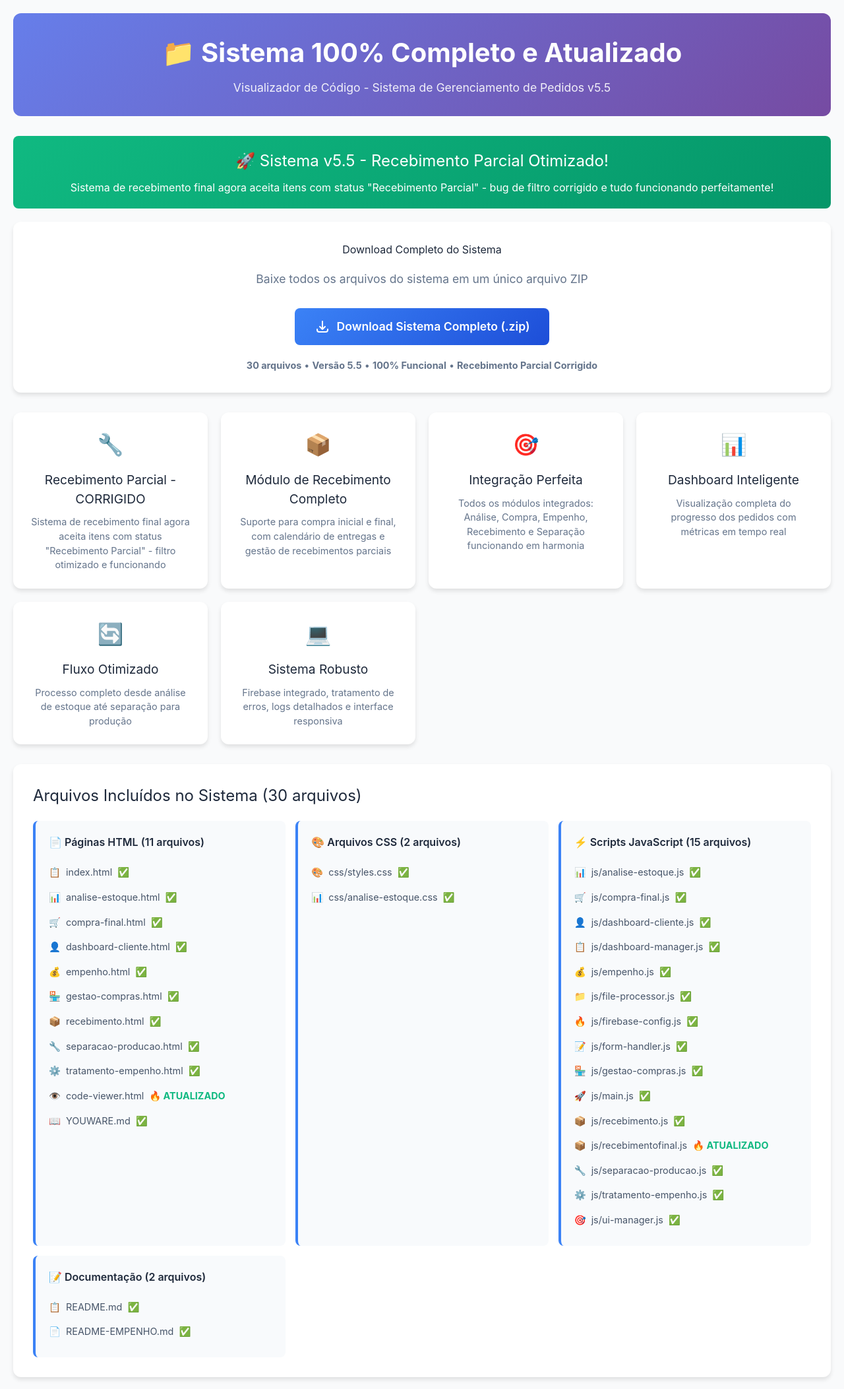
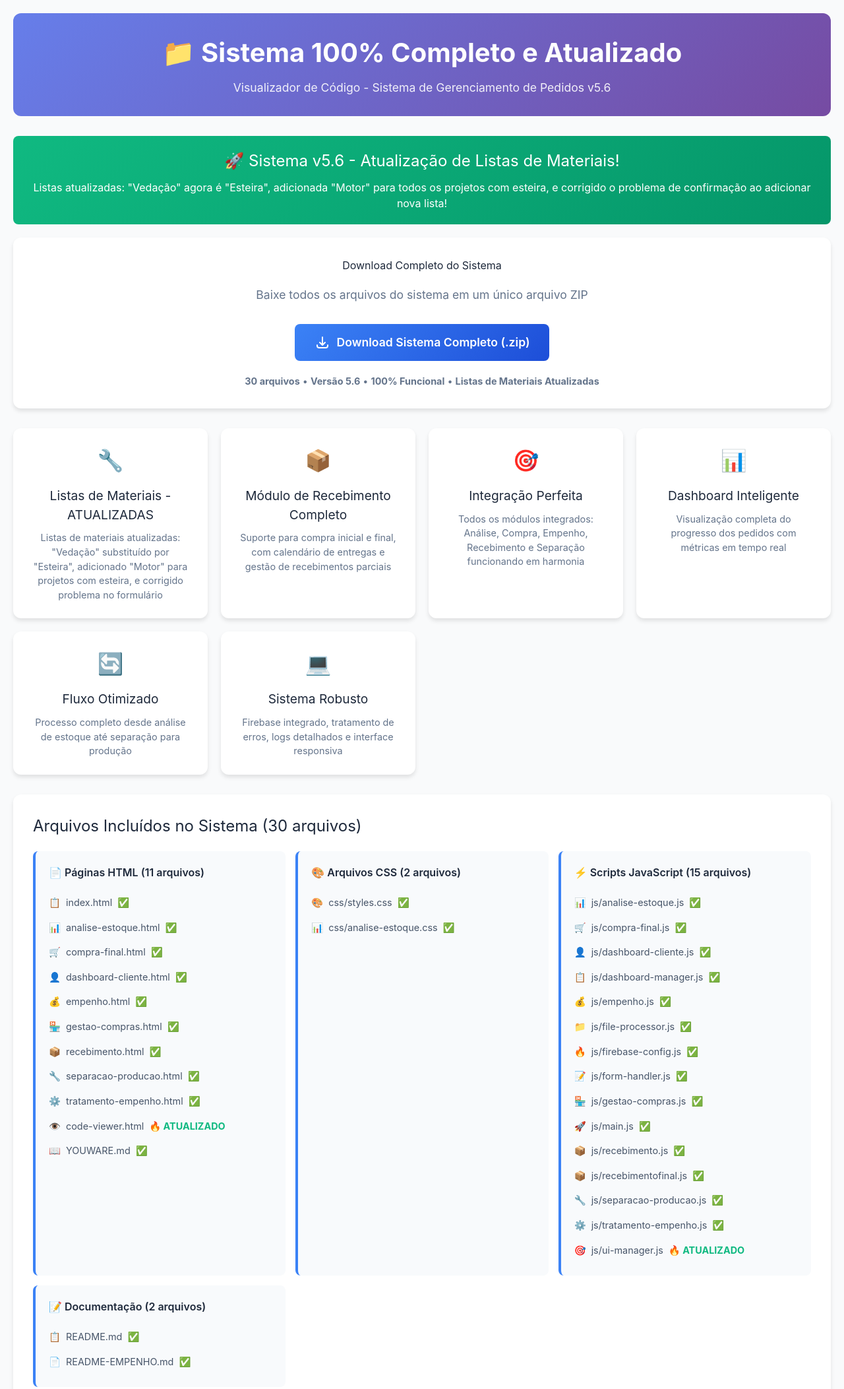
Before and after one commit to oliverlleo/SistemaCompras, a plain HTML site: page code-viewer.html in a window 1280 px wide. Shown: the top 2105 px of the page at 66% size. Drawn offline with nearby package versions, Linux system fonts and the light colour scheme.

Commit message:
Add files via upload

```diff
--- a/code-viewer.html
+++ b/code-viewer.html
@@ -37,12 +37,12 @@
     <div class="container">
         <div class="header">
             <h1>📁 Sistema 100% Completo e Atualizado</h1>
-            <p>Visualizador de Código - Sistema de Gerenciamento de Pedidos v5.5</p>
+            <p>Visualizador de Código - Sistema de Gerenciamento de Pedidos v5.6</p>
         </div>
 
         <div class="status-banner">
-            <h2 style="margin: 0 0 10px 0; font-size: 1.5rem;">🚀 Sistema v5.5 - Recebimento Parcial Otimizado!</h2>
-            <p style="margin: 0; font-size: 1rem;">Sistema de recebimento final agora aceita itens com status "Recebimento Parcial" - bug de filtro corrigido e tudo funcionando perfeitamente!</p>
+            <h2 style="margin: 0 0 10px 0; font-size: 1.5rem;">🚀 Sistema v5.6 - Atualização de Listas de Materiais!</h2>
+            <p style="margin: 0; font-size: 1rem;">Listas atualizadas: "Vedação" agora é "Esteira", adicionada "Motor" para todos os projetos com esteira, e corrigido o problema de confirmação ao adicionar nova lista!</p>
         </div>
 
         <div class="download-section">
@@ -55,15 +55,15 @@
                 Download Sistema Completo (.zip)
             </button>
             <div style="margin-top: 20px; font-size: 0.9rem; color: #64748b;">
-                <strong>30 arquivos</strong> • <strong>Versão 5.5</strong> • <strong>100% Funcional</strong> • <strong>Recebimento Parcial Corrigido</strong>
+                <strong>30 arquivos</strong> • <strong>Versão 5.6</strong> • <strong>100% Funcional</strong> • <strong>Listas de Materiais Atualizadas</strong>
             </div>
         </div>
 
         <div class="features">
             <div class="feature">
                 <div class="feature-icon">🔧</div>
-                <h3>Recebimento Parcial - CORRIGIDO</h3>
-                <p>Sistema de recebimento final agora aceita itens com status "Recebimento Parcial" - filtro otimizado e funcionando</p>
+                <h3>Listas de Materiais - ATUALIZADAS</h3>
+                <p>Listas de materiais atualizadas: "Vedação" substituído por "Esteira", adicionado "Motor" para projetos com esteira, e corrigido problema no formulário</p>
             </div>
             <div class="feature">
                 <div class="feature-icon">📦</div>
@@ -129,10 +129,10 @@
                     <div class="file-item">🏪 <span>js/gestao-compras.js</span> <span class="check-icon">✅</span></div>
                     <div class="file-item">🚀 <span>js/main.js</span> <span class="check-icon">✅</span></div>
                     <div class="file-item">📦 <span>js/recebimento.js</span> <span class="check-icon">✅</span></div>
-                    <div class="file-item">📦 <span>js/recebimentofinal.js</span> <span class="check-icon">🔥 ATUALIZADO</span></div>
+                    <div class="file-item">📦 <span>js/recebimentofinal.js</span> <span class="check-icon">✅</span></div>
                     <div class="file-item">🔧 <span>js/separacao-producao.js</span> <span class="check-icon">✅</span></div>
                     <div class="file-item">⚙️ <span>js/tratamento-empenho.js</span> <span class="check-icon">✅</span></div>
-                    <div class="file-item">🎯 <span>js/ui-manager.js</span> <span class="check-icon">✅</span></div>
+                    <div class="file-item">🎯 <span>js/ui-manager.js</span> <span class="check-icon">🔥 ATUALIZADO</span></div>
                 </div>
 
                 <div class="file-category">
@@ -215,7 +215,7 @@
                 const content = await zip.generateAsync({ type: 'blob' });
 
                 // Download
-                saveAs(content, 'sistema-gerenciamento-pedidos-completo-v5.5.zip');
+                saveAs(content, 'sistema-gerenciamento-pedidos-completo-v5.6.zip');
 
                 btn.innerHTML = '✅ Download concluído!';
                 setTimeout(() => {
@@ -234,9 +234,9 @@
         });
 
         // Log de inicialização
-        console.log('📋 Visualizador de código v5.5 carregado');
+        console.log('📋 Visualizador de código v5.6 carregado');
         console.log('📦 Total de arquivos no sistema:', allFiles.length);
-        console.log('🔥 Última atualização: Correção do filtro de recebimento parcial');
+        console.log('🔥 Última atualização: Atualização das listas de materiais e correção do formulário');
         console.log('✅ Sistema 100% funcional e atualizado');
     </script>
 </body>
```
Also changed, not shown: js/ui-manager.js (+14 -3 lines).
